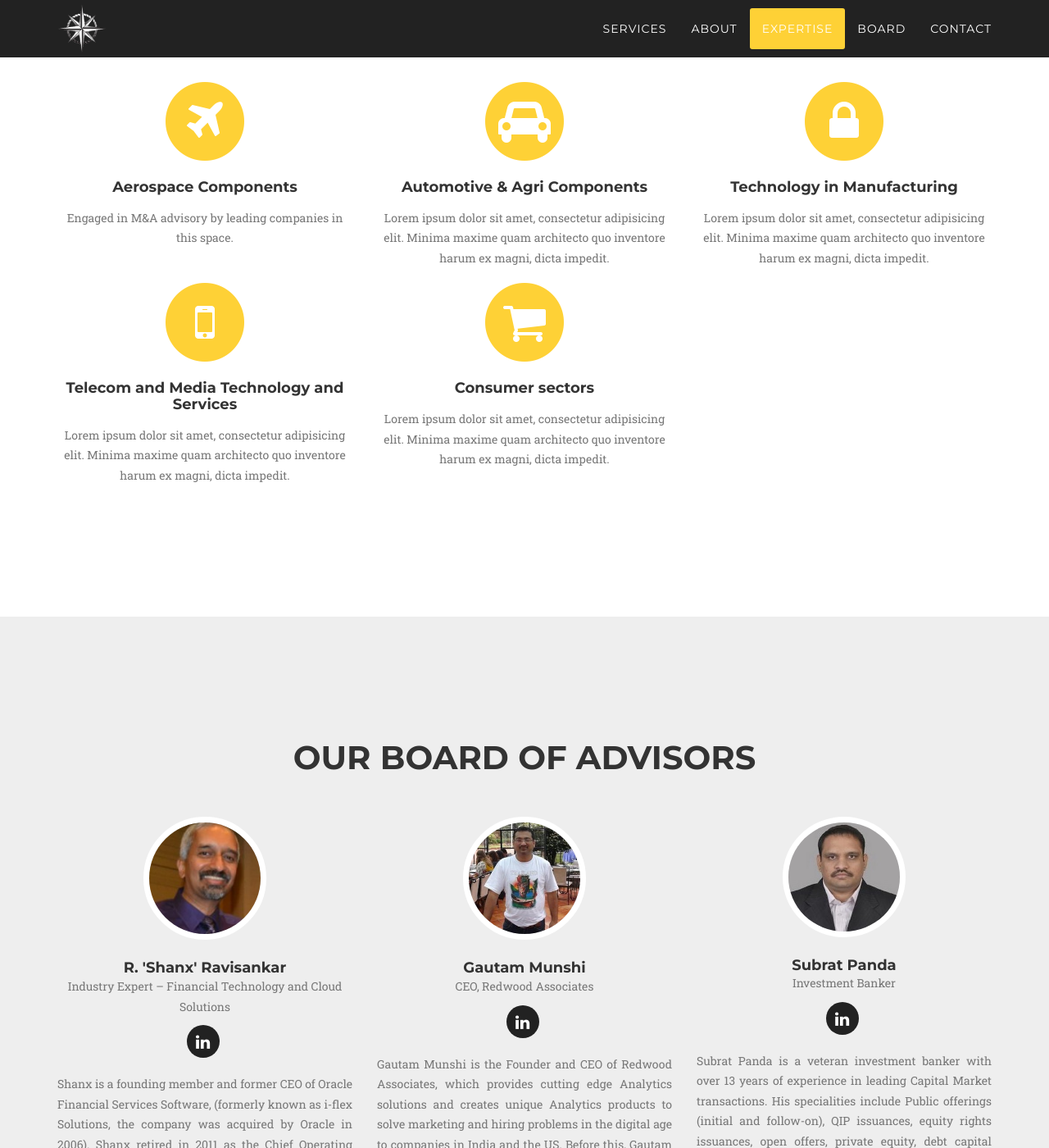
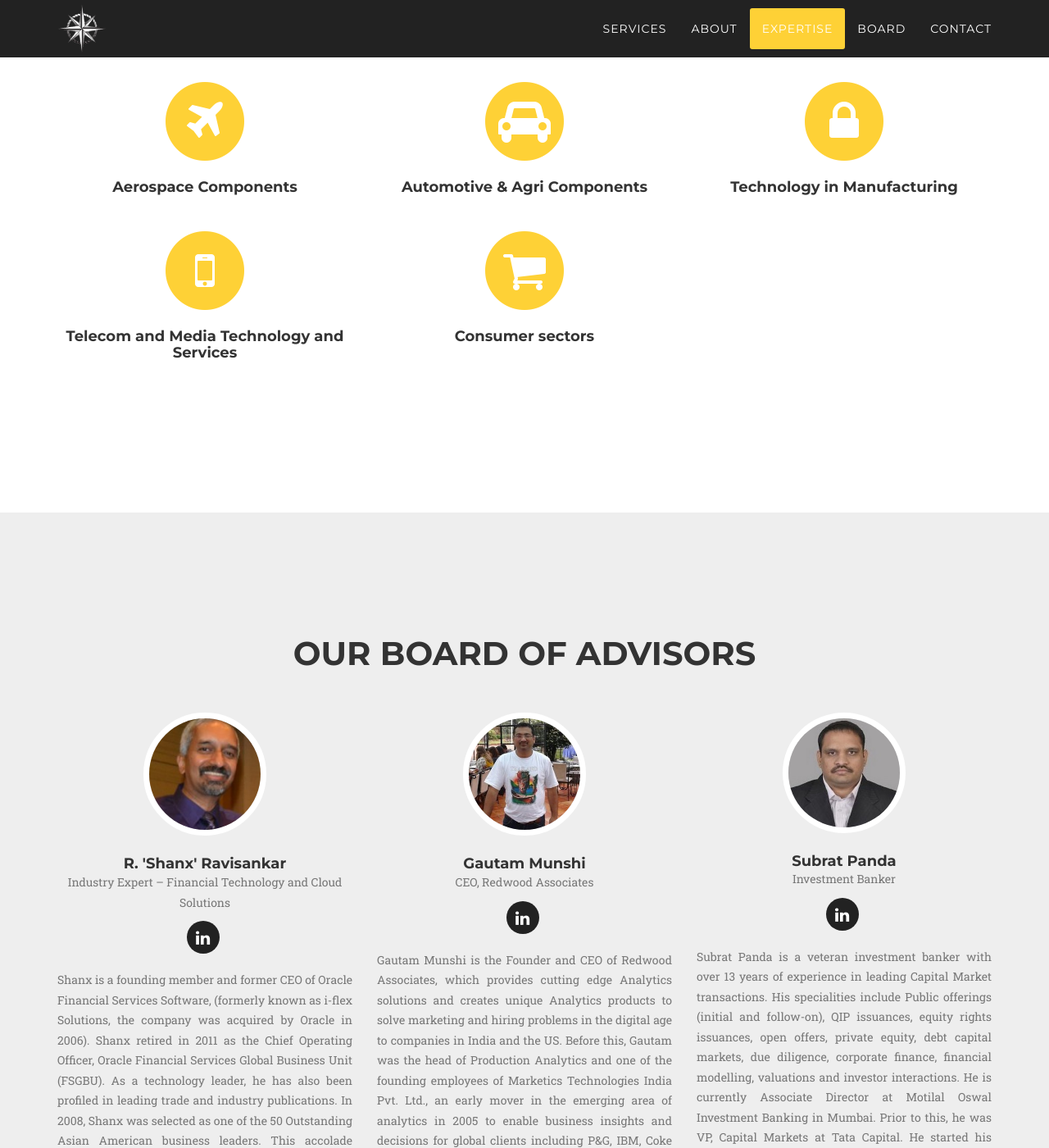
Before and after one commit to dhruva-advisors/ostara, a Jekyll site: the page built from index.md, in a window 1280 px wide and 1400 px high, scrolled down 3308 px. Shown: the whole window at 82% size. Built offline with Jekyll 4.4.1, drawn with Linux system fonts in a browser that asks for light colours; nearby versions of some CDN libraries; some web fonts are replaced.

Commit message:
Add margins to expertise components

```diff
--- a/_layouts/home.html
+++ b/_layouts/home.html
@@ -340,45 +340,45 @@
                 </div>
             </div>
             <div class="row text-center">
-                <div class="col-md-4">
+                <div class="col-md-4 expertise-component">
                     <span class="fa-stack fa-4x">
                         <i class="fa fa-circle fa-stack-2x text-primary"></i>
                         <i class="fa fa-plane fa-stack-1x fa-inverse"></i>
                     </span>
                     <h4 class="service-heading">Aerospace Components</h4>
-                    <p class="text-muted">Engaged in M&A advisory by leading companies in this space.</p>
+                    <!-- <p class="text-muted">Engaged in M&A advisory by leading companies in this space.</p> -->
                 </div>
-                <div class="col-md-4">
+                <div class="col-md-4 expertise-component">
                     <span class="fa-stack fa-4x">
                         <i class="fa fa-circle fa-stack-2x text-primary"></i>
                         <i class="fa fa-automobile fa-stack-1x fa-inverse"></i>
                     </span>
                     <h4 class="service-heading">Automotive & Agri Components</h4>
-                    <p class="text-muted">Lorem ipsum dolor sit amet, consectetur adipisicing elit. Minima maxime quam architecto quo inventore harum ex magni, dicta impedit.</p>
+                    <!-- <p class="text-muted">Lorem ipsum dolor sit amet, consectetur adipisicing elit. Minima maxime quam architecto quo inventore harum ex magni, dicta impedit.</p> -->
                 </div>
-                <div class="col-md-4">
+                <div class="col-md-4 expertise-component">
                     <span class="fa-stack fa-4x">
                         <i class="fa fa-circle fa-stack-2x text-primary"></i>
                         <i class="fa fa-lock fa-stack-1x fa-inverse"></i>
                     </span>
                     <h4 class="service-heading">Technology in Manufacturing</h4>
-                    <p class="text-muted">Lorem ipsum dolor sit amet, consectetur adipisicing elit. Minima maxime quam architecto quo inventore harum ex magni, dicta impedit.</p>
+                    <!-- <p class="text-muted">Lorem ipsum dolor sit amet, consectetur adipisicing elit. Minima maxime quam architecto quo inventore harum ex magni, dicta impedit.</p> -->
                 </div>
-                <div class="col-md-4">
+                <div class="col-md-4 expertise-component">
                     <span class="fa-stack fa-4x">
                         <i class="fa fa-circle fa-stack-2x text-primary"></i>
                         <i class="fa fa-mobile fa-stack-1x fa-inverse"></i>
                     </span>
                     <h4 class="service-heading">Telecom and Media Technology and Services</h4>
-                    <p class="text-muted">Lorem ipsum dolor sit amet, consectetur adipisicing elit. Minima maxime quam architecto quo inventore harum ex magni, dicta impedit.</p>
+                    <!-- <p class="text-muted">Lorem ipsum dolor sit amet, consectetur adipisicing elit. Minima maxime quam architecto quo inventore harum ex magni, dicta impedit.</p> -->
                 </div>
-                <div class="col-md-4">
+                <div class="col-md-4 expertise-component">
                     <span class="fa-stack fa-4x">
                         <i class="fa fa-circle fa-stack-2x text-primary"></i>
                         <i class="fa fa-shopping-cart fa-stack-1x fa-inverse"></i>
                     </span>
                     <h4 class="service-heading">Consumer sectors</h4>
-                    <p class="text-muted">Lorem ipsum dolor sit amet, consectetur adipisicing elit. Minima maxime quam architecto quo inventore harum ex magni, dicta impedit.</p>
+                    <!-- <p class="text-muted">Lorem ipsum dolor sit amet, consectetur adipisicing elit. Minima maxime quam architecto quo inventore harum ex magni, dicta impedit.</p> -->
                 </div>
             </div>
         </div>
--- a/css/agency.css
+++ b/css/agency.css
@@ -757,6 +757,10 @@ section#about p {
   margin: 30px 0;
 }
 
+.expertise-component {
+  margin-bottom: 20px;
+}
+
 section h2.team-section-heading {
   margin-bottom: 50px;
 }
```
